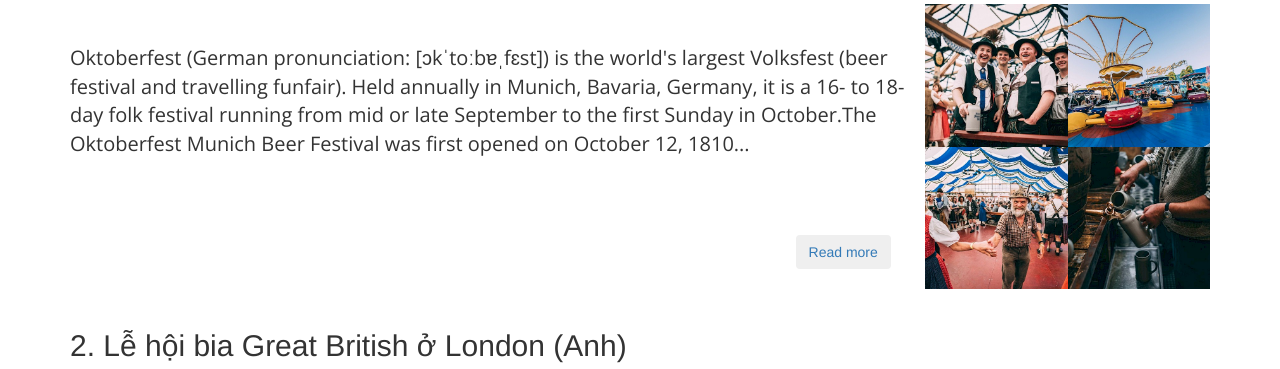
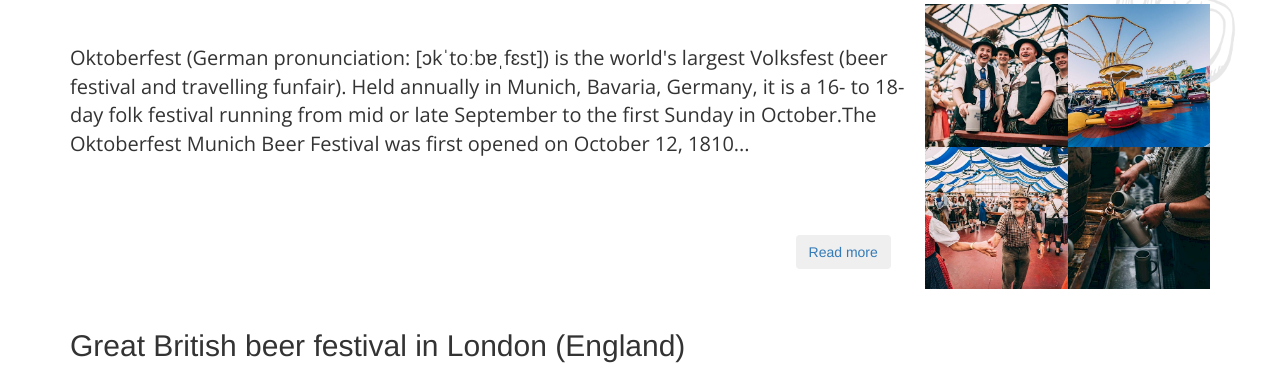
Before and after one commit to lolthoi/the-guys-colour-life-more-beautiful-and-brighter, a PHP site: page /festival.html in a window 1280 px wide. Shown: the part 899-1268 px from the top of the page. Run offline with PHP 8.4, Linux system fonts and the light colour scheme; some web fonts are replaced.

```diff
--- a/css/festival.css
+++ b/css/festival.css
@@ -16,6 +16,11 @@ body .home {
     float: left;
     width: 100%;
     margin: 0 auto;
+    background-color: white;
+    background-image: url("../img/oktoberfest_wall.png");
+    background-size: cover;
+    background-position: 0 0;
+    background-repeat: no-repeat;
 }
 
 /*--header--*/
--- a/festival.html
+++ b/festival.html
@@ -48,12 +48,12 @@
 
         <div class="container">
             <div class="intro">
-                <h1> Những lễ hội bia đặc sắc và độc đáo nhất thế giới</h1>
-                <p id="intro"> Bạn có phải là người yêu thích các lễ hội? Bạn có phải là người thích uống bia? Bạn có muốn gặp gỡ, giao lưu với những người có cùng sở thích với mình không? Dưới đây là những lễ hội bia đặc sắc và độc đáo nhất trên thế giới. Nếu có dịp bạn hãy đến những nơi đó để hòa chung vào không khí lễ hội, gặp gỡ, giao lưu và thưởng thức những ngụm bia ngon nhất nhé.</p>
+                <h1>The most unique and unique beer festivals in the world</h1>
+                <p id="intro">Are you a fan of festivals? Are you a person who likes to drink beer? Do you want to meet and interact with people who share your interests? Here are the most unique and unique beer festivals in the world. If you have the opportunity, you should go to those places to join in the festive atmosphere, meet, exchange and enjoy the best beer.</p>
             </div>
             <div class="div1">
-                <h2 class="title">1. Lễ hội bia Oktoberfest ở München (Đức)</h2>
-                <a href="#" target="_blank">
+                <h2 class="title">Oktoberfest beer festival in München (Germany)</h2>
+                <a href="https://beer-guys.herokuapp.com/oktoberfest.html" target="_blank">
                     <div class="text">
                        <span id="ger">Oktoberfest</span>
                     </div>
@@ -62,7 +62,7 @@
                 <div class="content">
                     <div class="text-event">
                         <p id="intro">Oktoberfest (German pronunciation: [ɔkˈtoːbɐˌfɛst]) is the world's largest Volksfest (beer festival and travelling funfair). Held annually in Munich, Bavaria, Germany, it is a 16- to 18-day folk festival running from mid or late September to the first Sunday in October.The Oktoberfest Munich Beer Festival was first opened on October 12, 1810...</p>
-                        <a href="#"><button class="readmore btn"> Read more</button></a>
+                        <a href="https://beer-guys.herokuapp.com/oktoberfest.html" target="_blank"><button class="readmore btn"> Read more</button></a>
                     </div>
                     <div class="img-event">
                         <div class="thumb">
@@ -81,7 +81,7 @@
                 </div>
             </div>
             <div class="div1">
-                <h2 class="title">2. Lễ hội bia Great British ở London (Anh)</h2>
+                <h2 class="title">Great British beer festival in London (England)</h2>
                 <a href="#" target="_blank">
                     <div class="text">
                         <span id="uk">Great British Beer Festival</span>
@@ -98,7 +98,7 @@
                 </a>
             </div>
             <div class="div1">
-                <h2 class="title">3. Lễ hội bia Great American ở Colorado (Hoa Kỳ)</h2>
+                <h2 class="title">Great American beer fesival in Colorado (American)</h2>
                 <a href="#" target="_blank">
                     <div class="text">
                         <span>Great American Beer Festival</span>
```
Also changed, not shown: oktoberfest.html (+1 -6 lines), img/oktoberfest_wall.png (added).
